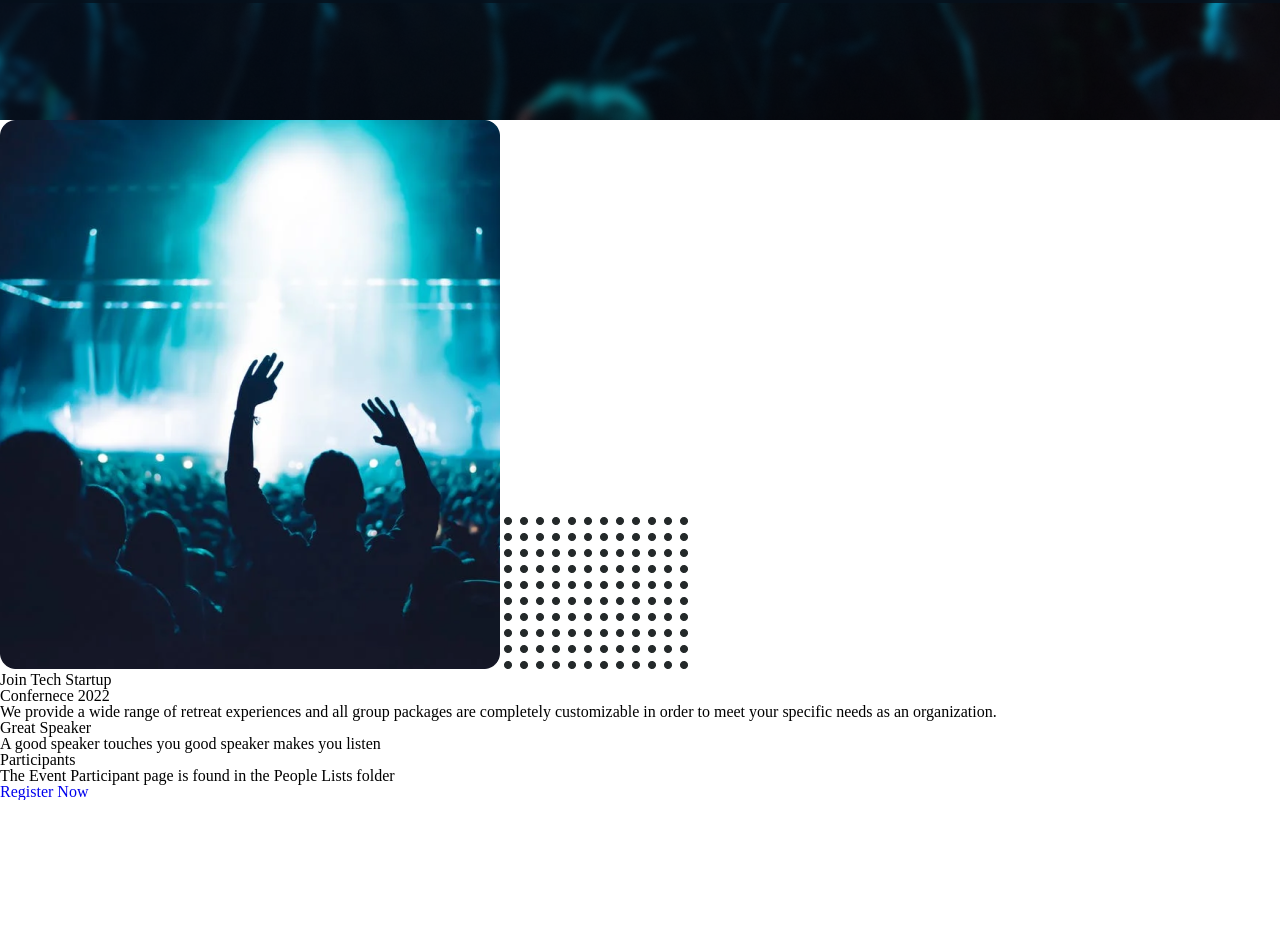
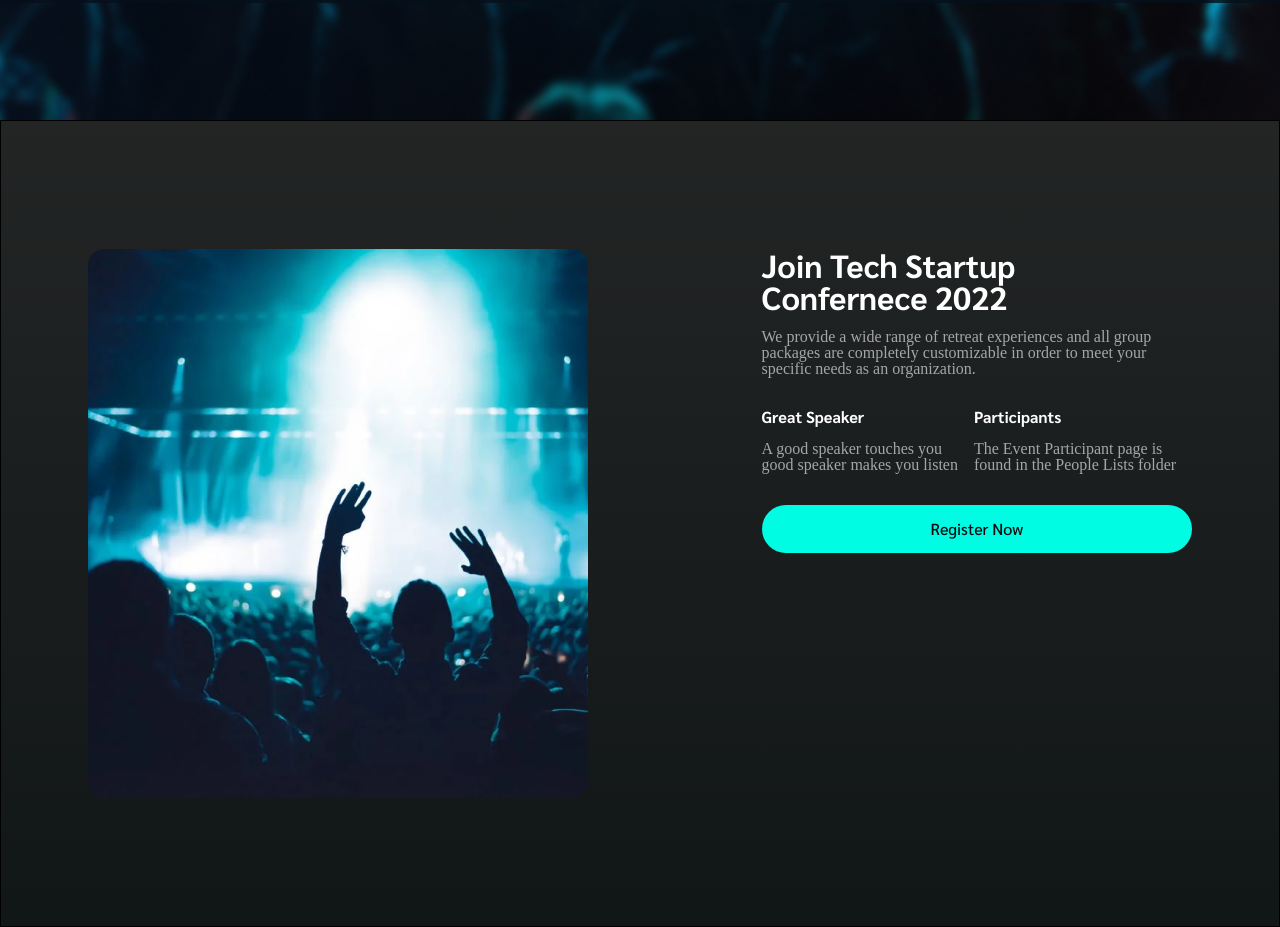
Before and after one commit to mojtaba-jsx/Event-Managment-, a plain HTML site: page index.html in a window 1280 px wide. Shown: the part 760-1687 px from the top of the page. Before the commit the page ends 1560 px from the top, so only its background shows below. Drawn offline with Linux system fonts and the light colour scheme.

Commit message:
[style]-add css styles for join tech section

```diff
--- a/css/index.css
+++ b/css/index.css
@@ -217,3 +217,63 @@
     margin-top: 1rem;
     font-family: 'sarabun-medium', Courier, monospace;
 }
+
+/*! ////////////////////////////// */
+    /*! Main Section Styles */
+/*! ////////////////////////////// */
+
+/*^ //////// Join Tech Section Styles//////// */
+
+.join-tech{
+    padding-top: 8rem;
+    padding-bottom: 8rem;
+    border: 1px solid;
+    background: linear-gradient(180deg, #232525 0%, #111617 100%);
+}
+.join-tech__wrapper{
+    display: flex;
+    justify-content: space-around;
+}
+
+.join-tech__title{
+    font-family: 'sarabun-bold', Courier, monospace;
+    color: var(--white);
+    font-size: 2rem;
+}
+
+.join-tech__text{
+    color: #A5A6A7;
+    margin-top: 1rem;
+}
+
+.join-tech__box{
+    margin-top: 2rem;
+    display: flex;
+    justify-content: space-between;
+}
+
+.join-tech__box-left-title,.join-tech__box-right-title{
+    color: var(--white);
+    font-family: 'sarabun-bold', Courier, monospace;
+}
+
+.join-tech__box-left-text,.join-tech__box-right-text{
+    margin-top: 1rem;
+    color:#A5A6A7;
+    margin-right: 1rem;
+}
+
+.join-tech__btn{
+    background-color: var(--mainColor);
+    padding: 1rem 2rem;
+    border-radius: 2rem;
+    font-family: 'sarabun-medium', Courier, monospace;
+    color: #0F0B10;
+    margin-top: 2rem;
+    display: block;
+    text-align: center;
+}
+
+.join-tech__wrapper-left-img{
+
+}
--- a/index.html
+++ b/index.html
@@ -148,21 +148,20 @@
                 <div class="container">
                     <div class="join-tech__wrapper">
                         <div class="join-tech__wrapper-left">
-                            <img src="./images/startup-background.png" alt="image">
-                            <img src="./images/Frame 194.png" alt="image">
+                            <img class="join-tech__wrapper-left-img" src="./images/startup-background.png" alt="image">
                         </div>
                         <div class="join-tech__wrapper-right">
                             <h3 class="join-tech__title">Join Tech Startup <br> Confernece 2022</h3>
-                            <p class="join-tech__text">We provide a wide range of retreat experiences and all group packages are completely customizable in order to meet your specific needs as an organization.</p>
+                            <p class="join-tech__text">We provide a wide range of retreat experiences and all group <br> packages are completely customizable in order to meet your <br>specific needs as an organization.</p>
                             <div class="join-tech__box">
                                 <div class="join-tech__box-left">
                                     <h4 class="join-tech__box-left-title">Great Speaker</h4>
-                                    <p class="join-tech__box-left-text">A good speaker touches you good speaker makes you listen </p>
+                                    <p class="join-tech__box-left-text">A good speaker touches you <br> good speaker makes you listen </p>
                                 </div>
 
                                 <div class="join-tech__box-right">
                                     <h4 class="join-tech__box-right-title">Participants</h4>
-                                    <p class="join-tech__box-right-text">The Event Participant page is found in the People Lists folder </p>
+                                    <p class="join-tech__box-right-text">The Event Participant page is <br>found in the People Lists folder </p>
                                 </div>
                             </div>
                             <a href="#" class="join-tech__btn">Register Now</a>
```
Also changed, not shown: images/Frame 220.png (added).
